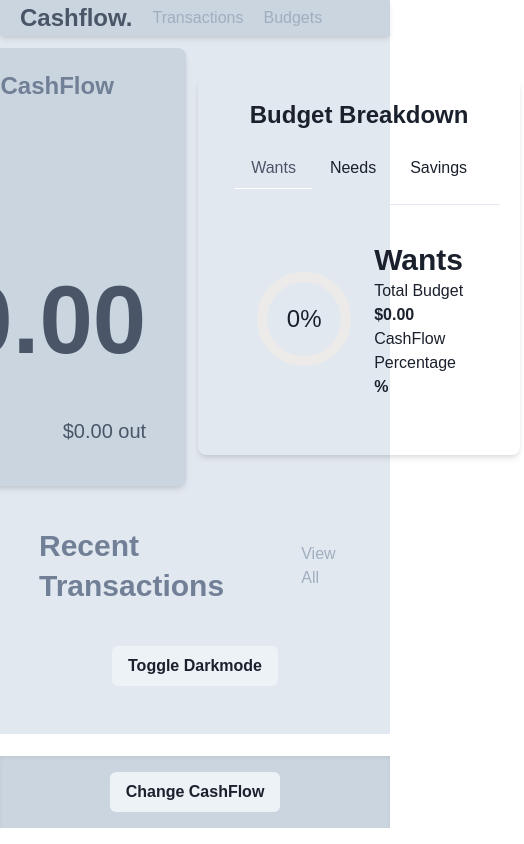
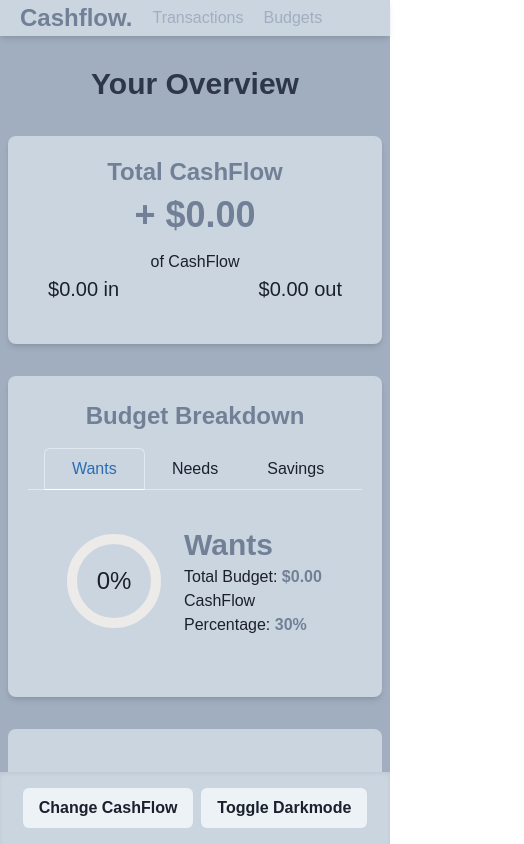
Before and after one commit to meguta/cashflow, a React (Create React App) app: page / in a window 390 px wide. Shown: the top 844 px of the page, 524 px wide, since content can reach past the window. Built offline with nearby package versions, Linux system fonts and the light colour scheme.

Commit message:
working on mobile design

```diff
--- a/src/App.js
+++ b/src/App.js
@@ -10,7 +10,6 @@ import { useColorModeValue } from "@chakra-ui/react";
 
 
 function App() {
-
   const [currentPage, setCurrentPage] = useState("Homepage")
 
   const [cashIn, setCashIn] = useState(0)
@@ -37,6 +36,9 @@ function App() {
       value: 20
     }
   ])
+
+  const containerBg = useColorModeValue("primary.light", "primary.dark")
+  const bgColor = useColorModeValue("bg.light", "bg.dark")
 
   function getTotalBudget(index) {
     let budgetCashIn = 0
@@ -101,6 +103,8 @@ function App() {
         budgetDivisons={budgetDivisions} setBudgetDivisions={setBudgetDivisions}
 
         currentPage={currentPage} setCurrentPage={setCurrentPage}
+
+        containerBg={containerBg} bgColor={bgColor}
       />
     } else if (currentPage == "TransactionPage") {
       return <TransactionPage transactionList={transactionList} setTransactionList={setTransactionList}
@@ -109,11 +113,11 @@ function App() {
     } else if (currentPage == "BudgetPage") {
       return <BudgetPage getTotalBudget={getTotalBudget} getBudgetUsage={getBudgetUsage}
         budgetDivisions={budgetDivisions} setBudgetDivisions={setBudgetDivisions}
-        transactionList={transactionList} sortByDate={sortByDate} />
+        transactionList={transactionList} sortByDate={sortByDate}/>
     }
   }
   return <>
-    <Navbar page={currentPage} setPage={setCurrentPage} />
+    <Navbar page={currentPage} setPage={setCurrentPage} containerBg={containerBg}/>
     {displayPage()}
     <Footer
       cashIn={cashIn} setCashIn={setCashIn}
--- a/src/BudgetPage.js
+++ b/src/BudgetPage.js
@@ -23,7 +23,7 @@ import { useState } from "react"
 
 
 
-function BudgetPage({ getTotalBudget, getBudgetUsage, budgetDivisions, setBudgetDivisions, transactionList, sortByDate }) {
+function BudgetPage({ getTotalBudget, getBudgetUsage, budgetDivisions, setBudgetDivisions, transactionList, sortByDate, containerBg, bgColor }) {
 
     const { isOpen, onOpen, onClose } = useDisclosure()
 
@@ -71,10 +71,10 @@ function BudgetPage({ getTotalBudget, getBudgetUsage, budgetDivisions, setBudget
             return
         } else {
             setBudgetDivisions([
-                {name: "Wants", value: tempBudget[0]},
-                {name: "Needs", value: tempBudget[1]},
-                {name: "Savings", value: tempBudget[2]},
-        ])
+                { name: "Wants", value: tempBudget[0] },
+                { name: "Needs", value: tempBudget[1] },
+                { name: "Savings", value: tempBudget[2] },
+            ])
             setValidBudget(true)
         }
     }
@@ -132,35 +132,35 @@ function BudgetPage({ getTotalBudget, getBudgetUsage, budgetDivisions, setBudget
     function displayRecentBudgetTransactions(budgetName) {
         const filteredBudget = sortByDate(transactionList).filter(trans => trans.budget == budgetName)
         return filteredBudget.map(trans =>
-            <Flex boxShadow="md" backgroundColor="gray.200" rounded="md" p="1" justifyContent="space-between">
-                <Text fontWeight="bold">{trans.value > 0 ? "$ " + trans.value.toFixed(2) : "- $ " + (-trans.value).toFixed(2)}</Text>
-                <Text color="gray.400">{trans.note != "" ? trans.note + ", " : ""}{moment(trans.time, "YYYY-MM-DD").calendar()}</Text>
+            <Flex boxShadow="md" bg="container_bg" borderColor="primary_bg" borderWidth="2px" rounded="md" p="1" m="1" justifyContent="space-between">
+                <Text variant="primary" fontWeight="bold">{trans.value > 0 ? "$ " + trans.value.toFixed(2) : "- $ " + (-trans.value).toFixed(2)}</Text>
+                <Text variant="alt">{trans.note != "" ? trans.note + ", " : ""}{moment(trans.time, "YYYY-MM-DD").calendar()}</Text>
             </Flex>
         )
     }
     function displayCardBudget() {
         const budgetCards = budgetDivisions.map(budget =>
             <Card>
-                <CardHeader>
-                    <Heading size="md">{budget.name}</Heading>
+                <CardHeader borderBottom="1px" borderColor="secondary_container_bg">
+                    <Heading variant="primary" size="md">{budget.name}</Heading>
                 </CardHeader>
-                <CardBody>
+                <CardBody bg="container_bg">
                     <Stack divider={<StackDivider />}>
                         <Box>
-                            <Heading size="xs" textTransform="uppercase">Overview</Heading>
+                            <Heading variant="primary" size="xs" textTransform="uppercase">Overview</Heading>
                             <HStack>
                                 <CircularProgress value={getBudgetUsage(budget.name)} >
                                     <CircularProgressLabel>{getBudgetUsage(budget.name)}%</CircularProgressLabel>
                                 </CircularProgress>
-                                <Text>Your current usage for this budget is ${getBudgetUsage(budget.name)} out of ${getTotalBudget(budget.name)}.</Text>
+                                <Text variant="primary">Your current usage for this budget is ${getBudgetUsage(budget.name)} out of ${getTotalBudget(budget.name)}.</Text>
                             </HStack>
-                            <Text as="span" color="gray.500">Currently, your </Text>
-                            <Text as="span" fontWeight="bold">{budget.name}</Text>
-                            <Text as="span" color="gray.500"> budget is set to </Text>
-                            <Text as="span" fontWeight="bold">{budget.value}%</Text>
+                            <Text as="span" variant="alt">Currently, your </Text>
+                            <Text as="span" variant="primary" fontWeight="bold">{budget.name}</Text>
+                            <Text as="span" variant="alt"> budget is set to </Text>
+                            <Text as="span" variant="primary" fontWeight="bold">{budget.value}%.</Text>
                         </Box>
                         <Box>
-                            <Heading size="xs" textTransform="uppercase">Transactions</Heading>
+                            <Heading variant="primary" size="xs" textTransform="uppercase">Transactions</Heading>
                             <Stack>
                                 {displayRecentBudgetTransactions(budget.name)}
                             </Stack>
@@ -175,8 +175,8 @@ function BudgetPage({ getTotalBudget, getBudgetUsage, budgetDivisions, setBudget
     }
 
     return (
-        <Stack divider={<StackDivider />} p="5rem" width="100vw" height="100vh" backgroundColor="gray.200" direction="column" alignItems="center">
-            <Heading>Budget Page</Heading>
+        <Stack divider={<StackDivider />} p="5rem" pr="10rem" pl="10rem" width="100vw" height="100vh" bg="primary_bg" direction="column" alignItems="center">
+            <Heading variant="alt">Your Budgets</Heading>
             <HStack>
                 {displayCardBudget()}
             </HStack>
--- a/src/Footer.js
+++ b/src/Footer.js
@@ -1,8 +1,8 @@
 import {
-    Flex, Text,
+    HStack, Flex, Text,
     Modal, ModalOverlay, ModalContent, ModalHeader, ModalFooter, ModalBody, ModalCloseButton,
     InputGroup, Tabs, TabList, Tab, TabPanels, TabPanel, FormControl, InputLeftAddon, Icon, Input,
-    useDisclosure, Divider, Stack, Radio, Button, IconButton, RadioGroup, useToast
+    useDisclosure, Divider, Stack, Radio, Button, IconButton, RadioGroup, useToast, useColorMode
 } from "@chakra-ui/react"
 
 import {AddIcon} from '@chakra-ui/icons'
@@ -18,6 +18,7 @@ function Footer({
 }) {
     const { isOpen, onOpen, onClose } = useDisclosure()
     const toast = useToast()
+    const {toggleColorMode} = useColorMode()
 
     function handleUpdateCashflow(e) {
         if (e.currentTarget.id === "in") {
@@ -159,10 +160,11 @@ function Footer({
         )
     }
     return (
-        <Flex  boxShadow="inner"justifyContent="center" background="gray.300" padding="1rem" width="100%" position="fixed" bottom="1rem">
+        <HStack boxShadow="inner"justifyContent="center" background="container_bg" padding="1rem" width="100%" position="fixed" bottom="0rem">
             <Button icon={<AddIcon/>} onClick={onOpen}>Change CashFlow</Button>
             {changeCashFlowModal()}
-        </Flex>
+            <Button onClick={toggleColorMode}>Toggle Darkmode</Button>
+        </HStack>
     )
 }
 
--- a/src/Homepage.js
+++ b/src/Homepage.js
@@ -11,7 +11,8 @@ import {
   Icon,
   useColorMode,
   InputLeftAddon,
-  Divider, Link
+  Divider, Link,
+  Fade, ScaleFade, Slide, SlideFade, Collapse, Container
 } from "@chakra-ui/react"
 
 import { MdAttachMoney, MdOutlineAccessTime, MdCategory, MdOutlineStickyNote2 } from 'react-icons/md'
@@ -26,70 +27,40 @@ function Homepage({
   cashFlowNote, setCashFlowNote,
   transactionList, setTransactionList,
   getTotalBudget, getBudgetUsage,
-  budgetDivisons, setBudgetDivisions, currentPage, setCurrentPage
+  budgetDivisons, setBudgetDivisions, currentPage, setCurrentPage, containerBg, bgColor
 }) {
   const { toggleColorMode } = useColorMode()
 
-
   function displayBudgetBreakdown() {
     return (
-      <Flex colorScheme="gray" direction="column" alignItems="center">
-        <Tabs colorScheme="gray" boxShadow="md" variant="enclosed" margin="1" isFitted padding="5" rounded="lg">
-        <Heading fontSize="2xl" textAlign="center ">Budget Breakdown</Heading>
-          <TabList colorScheme="gray" p="1rem">
+      <Flex width={["100%", "50%"]} height="100%" background={containerBg} direction="column" alignItems="center" rounded="lg" boxShadow="md">
+        <Tabs width="100%" variant="enclosed" margin="1" isFitted padding="5">
+          <Heading variant="primary" fontSize="2xl" textAlign="center ">Budget Breakdown</Heading>
+          <TabList p="1rem" pb="0" outline={containerBg}>
             <Tab>Wants</Tab>
             <Tab>Needs</Tab>
             <Tab>Savings</Tab>
           </TabList>
           <TabPanels>
+            {
+              budgetDivisons.map(budget =>
                 <TabPanel>
                   <Stack>
-                <Flex rounded="lg" padding="5" alignItems="center">
-                  <CircularProgress size="100" value={getBudgetUsage("Wants")} mr="5">
-                    <CircularProgressLabel>{getBudgetUsage("Wants")}%</CircularProgressLabel>
+                    <Flex rounded="lg" p="5" alignItems="center">
+                      <CircularProgress size="100" value={getBudgetUsage(budget.name)} mr="5">
+                        <CircularProgressLabel>{getBudgetUsage(budget.name)}%</CircularProgressLabel>
                       </CircularProgress>
                       <Box>
-                    <Heading fontSize="3xl">Wants</Heading>
-                    <Text as="span">Total Budget</Text> <Text as="span" fontWeight="bold">${getTotalBudget("Wants")}</Text>
+                        <Heading variant="primary" fontSize="3xl">{budget.name}</Heading>
+                        <Text variant="alt" as="span">Total Budget: </Text> <Text variant="primary" as="span" fontWeight="bold">${getTotalBudget(budget.name)}</Text>
                         <br />
-                    <Text as="span">CashFlow Percentage</Text> <Text as="span" fontSize="md" fontWeight="bold">{budgetDivisons["Wants"]}%</Text>
+                        <Text variant="alt" as="span">CashFlow Percentage: </Text> <Text variant="primary" as="span" fontSize="md" fontWeight="bold">{budget.value}%</Text>
                       </Box>
+
                     </Flex>
                   </Stack>
-
-            </TabPanel>
-            <TabPanel>
-              <Stack>
-                <Flex rounded="lg" padding="5" alignItems="center">
-                  <CircularProgress size="100" value={getBudgetUsage("Needs")} mr="5">
-                    <CircularProgressLabel>{getBudgetUsage("Needs")}%</CircularProgressLabel>
-                  </CircularProgress>
-                  <Box>
-                    <Heading fontSize="3xl">Needs</Heading>
-                    <Text as="span" color="gray.500">Total Budget</Text> <Text as="span" fontWeight="bold">${getTotalBudget("Needs")}</Text>
-                    <br />
-                    <Text as="span" color="gray.500">CashFlow Percentage</Text> <Text as="span" fontSize="md" fontWeight="bold">{budgetDivisons["Needs"]}%</Text>
-                  </Box>
-                </Flex>
-              </Stack>
-
-            </TabPanel>
-            <TabPanel>
-              <Stack>
-                <Flex rounded="lg" padding="5" alignItems="center">
-                  <CircularProgress size="100" value={getBudgetUsage("Savings")} mr="5">
-                    <CircularProgressLabel>{getBudgetUsage("Savings")}%</CircularProgressLabel>
-                  </CircularProgress>
-                  <Box>
-                    <Heading fontSize="3xl">Savings</Heading>
-                    <Text as="span" color="gray.500">Total Budget</Text> <Text as="span" fontWeight="bold">${getTotalBudget("Savings")}</Text>
-                    <br />
-                    <Text as="span" color="gray.500">CashFlow Percentage</Text> <Text as="span" fontSize="md" fontWeight="bold">{budgetDivisons["Savings"]}%</Text>
-                  </Box>
-                </Flex>
-              </Stack>
-
-            </TabPanel>
+                </TabPanel>)
+            }
           </TabPanels>
         </Tabs>
 
@@ -101,16 +72,16 @@ function Homepage({
   function displayRecentTransactions() {
     const sliceTransaction = transactionList.slice(-3).reverse()
     const transactionRender = sliceTransaction.map(trans =>
-      <Flex width="100%" background="gray.300" rounded="md" boxShadow="inner" padding="4" margin="2" justifyContent="space-between">
+      <Flex width="95%" border="2px" borderColor={bgColor} boxShadow="lg" rounded="md" padding="4" margin="2" justifyContent="space-between">
         <Box>
 
-          <Text as="span" color="gray.500" margin="2">{trans.budget}</Text>
-          <Text as="span" fontSize="xl" textAlign="start" margin="2">{trans.note}</Text>
+          <Text variant="alt" as="span" margin="2">{trans.budget}</Text>
+          <Text variant="alt" as="span" fontSize="xl" textAlign="start" margin="2">{trans.note}</Text>
 
         </Box>
         <Box>
-          <Text>{trans.value > 0 ? "+ $" + trans.value : "- $" + (-trans.value)}</Text>
-          <Text color="gray.400">{moment(trans.time, "YYYY-MM-DD").calendar()}</Text>
+          <Text variant="primary">{trans.value > 0 ? "+ $" + trans.value : "- $" + (-trans.value)}</Text>
+          <Text variant="alt">{moment(trans.time, "YYYY-MM-DD").calendar()}</Text>
         </Box>
 
       </Flex>
@@ -121,37 +92,38 @@ function Homepage({
   }
 
   return (
-    <Stack p="3rem" spacing="10" bg="gray.200" alignItems="center" direction="column">
-      <HStack>
-        <Flex color="gray.500" boxShadow="md" rounded="lg" padding="10" paddingTop="5" background="gray.300" justifyContent="center" direction="column">
-          <Text textAlign="center" fontSize="2xl" fontWeight="bold">Total CashFlow</Text>
-          <Box>
-            <Text as="span" color="gray.600" fontSize="8xl" fontWeight="semibold">{(cashIn >= cashOut ? "+ $" + (cashIn - cashOut).toFixed(2) : "- $" + (cashOut - cashIn).toFixed(2))}</Text>
-            <Text as="span"> of CashFlow</Text>
-          </Box>
+    <Stack justify="center" width="100%" pt="4rem" pb="8rem" pr={["0.5rem", "2rem", "2rem", "10rem"]} pl={["0.5rem", "2rem", "2rem", "10rem"]} spacing="2rem" bg="primary_bg" >
+      <Heading variant="alt" textAlign="center">Your Overview</Heading>
+      <Stack background="primary_bg" spacing="2rem" justify="center" direction={["column", "column", "row", "row"]}>
+        <Flex width={["100%", "50%"]}height="100%" boxShadow="md" rounded="lg" padding="10" paddingTop="5" background="container_bg" justifyContent="center" direction="column" alignContent="center">
+          <Heading variant="primary" textAlign="center" fontSize={["2xl", "2xl", "4xl", "4xl"]} fontWeight="bold">Total CashFlow</Heading>
+          <Stack justifyContent="center" alignItems="center" spacing="2" direction="column">
+            <Text textAlign="center" variant="primary" fontSize={["4xl", "6xl", "6xl", "8xl"]} fontWeight="semibold">{(cashIn >= cashOut ? "+ $" + (cashIn - cashOut).toFixed(2) : "- $" + (cashOut - cashIn).toFixed(2))}</Text>
+            <Text textAlign="center" variant="alt"> of CashFlow</Text>
+
+          </Stack>
           <Flex justifyContent="space-between">
-            <Text fontSize="xl" color="gray.600">${cashIn.toFixed(2)} in</Text>
-            <Text fontSize="xl" color="gray.600">${cashOut.toFixed(2)} out</Text>
+            <Text fontSize="xl" variant="alt">${cashIn.toFixed(2)} in</Text>
+            <Text fontSize="xl" variant="alt">${cashOut.toFixed(2)} out</Text>
           </Flex>
         </Flex>
         {displayBudgetBreakdown()}
 
-      </HStack>
+      </Stack>
       <Stack width="100%" alignItems="center" justifyContent="center">
 
-        <Flex width="80vw" justifyContent="center" direction="column">
-          <Flex justifyContent="space-between" alignItems="center">
-            <Heading as="span" textAlign="start" color="gray.500">Recent Transactions</Heading>
-            <Link onClick={() => setCurrentPage("TransactionPage") } color="gray.400" as="span">View All</Link>
+        <Flex pb="10" bg={containerBg} width="100%" rounded="lg" justifyContent="center" direction="column">
+          <Flex p="10" justifyContent="space-between" alignItems="center">
+            <Heading as="span" textAlign="start" variant="primary">Recent Transactions</Heading>
+            <Link onClick={() => setCurrentPage("TransactionPage")} color="gray.400" as="span">View All</Link>
           </Flex>
-          <Flex direction="column" justifyContent="center">
+          <Flex width="100%" direction="column" justifyContent="center" alignItems="center">
             {displayRecentTransactions()}
           </Flex>
         </Flex>
 
       </Stack>
 
-      <Button onClick={toggleColorMode}>Toggle Darkmode</Button>
     </Stack>
   );
 }
--- a/src/Navbar.js
+++ b/src/Navbar.js
@@ -1,12 +1,11 @@
-import {Flex, HStack, Link} from "@chakra-ui/react"
+import {Flex, HStack, Link, useColorModeValue} from "@chakra-ui/react"
 
-function Navbar ({page, setPage}) {
-
+function Navbar ({page, setPage, containerBg}) {
     return (
-        <Flex pl="5" pr="5" boxShadow="md"backgroundColor="gray.300"  justifyContent="flex-start" alignItem="center" backdropBlur="5px" width="100%" position="fixed" >
+        <Flex pl="5" pr="5" boxShadow="md"backgroundColor={containerBg}  justifyContent="flex-start" alignItem="center" backdropBlur="5px" width="100%" position="fixed" >
 
             <HStack spacing="5">
-                <Link _hover={{textDecoration: "none"}} onClick={() => setPage("Homepage")} width="100%" fontSize="2xl" color="gray.600" fontWeight="extrabold">Cashflow.</Link>
+                <Link _hover={{textDecoration: "none"}} onClick={() => setPage("Homepage")} width="100%" fontSize="2xl"  fontWeight="extrabold" color="mainText">Cashflow.</Link>
                 <Link color={page === "TransactionPage" ? "gray.600" : "gray.400"} onClick={() => setPage("TransactionPage")}>Transactions</Link>
                 <Link color={page === "BudgetPage" ? "gray.600" : "gray.400"} onClick={() => setPage("BudgetPage")}>Budgets</Link>
             </HStack>
--- /dev/null
+++ b/src/styles/HeadingStyles.js
@@ -0,0 +1,15 @@
+import {mode} from "@chakra-ui/theme-tools"
+
+export const HeadingStyle = {
+    baseStyle: {},
+    sizes: {},
+    variants: {
+        primary: {
+            color: "mainText"
+        },
+        alt: {
+            color: "heading_alt"
+        }
+    },
+    defaultProps: {},
+}
--- /dev/null
+++ b/src/styles/TextStyles.js
@@ -0,0 +1,15 @@
+import {mode} from "@chakra-ui/theme-tools"
+
+export const TextStyle = {
+    baseStyle: {},
+    sizes: {},
+    variants: {
+        primary: {
+            color: "mainText"
+        },
+        alt: (props) => ({
+            color: mode("altText.light", "altText.dark")(props),
+        }),
+    },
+    defaultProps: {},
+}
--- a/src/theme.js
+++ b/src/theme.js
@@ -1,4 +1,6 @@
-import { extendTheme, useColorModeValue } from "@chakra-ui/react";
+import { extendTheme } from "@chakra-ui/react";
+import { TextStyle as Text } from "./styles/TextStyles"
+import { HeadingStyle as Heading } from "./styles/HeadingStyles"
 import '@fontsource-variable/sora'
 
 // background colors
@@ -8,6 +10,7 @@ const darkBgColor = "gray.500"
 // text color
 const lightMainTextColor = "gray.500"
 const darkMainTextColor = "gray.400"
+
 const lightAltTextColor = "gray.600"
 const darkAltTextColor = "gray.500"
 
@@ -16,9 +19,51 @@ const theme = extendTheme({
     fonts: {
         heading: `'Sora Variable', sans-serif`,
         body: `'Sora Variable', sans-serif`
-    }
+    },
+    initialColorMode: "dark",
+    useSystemColorMode: false,
+    colors: {
+        primary: {
+            dark: "#2D3748",
+            light: "#CBD5E0"
+        },
+        bg: {
+            dark: "#1A202C",
+            light: "#A0AEC0"
+        },
+    },
+    semanticTokens: {
+        colors: {
+            primary_bg: {
+                default: "#A0AEC0",
+                _dark: "#1A202C",
+            },
+            container_bg: {
+                default: "#CBD5E0",
+                _dark: "#2D3748"
+            },
+            secondary_container_bg: {
+                default: "#E2E8F0",
+                _dark: "#1A202C"
+            },
+            mainText: {
+                default: "#718096",
+                _dark: "#A0AEC0"
+            },
+            altText: {
+                default: "#4A5568",
+                _dark: "#718096"
+            },
+            heading_alt: {
+                default: "#2D3748",
+                _dark: "#CBD5E0"
+            }
+        }
+    },
+    components: {
+        Text, Heading
+    },
 })
 
 
-
 export default theme
```
Also changed, not shown: src/TransactionPage.js (+4 -4 lines). Lines whose indentation alone changed are shown as unchanged.
